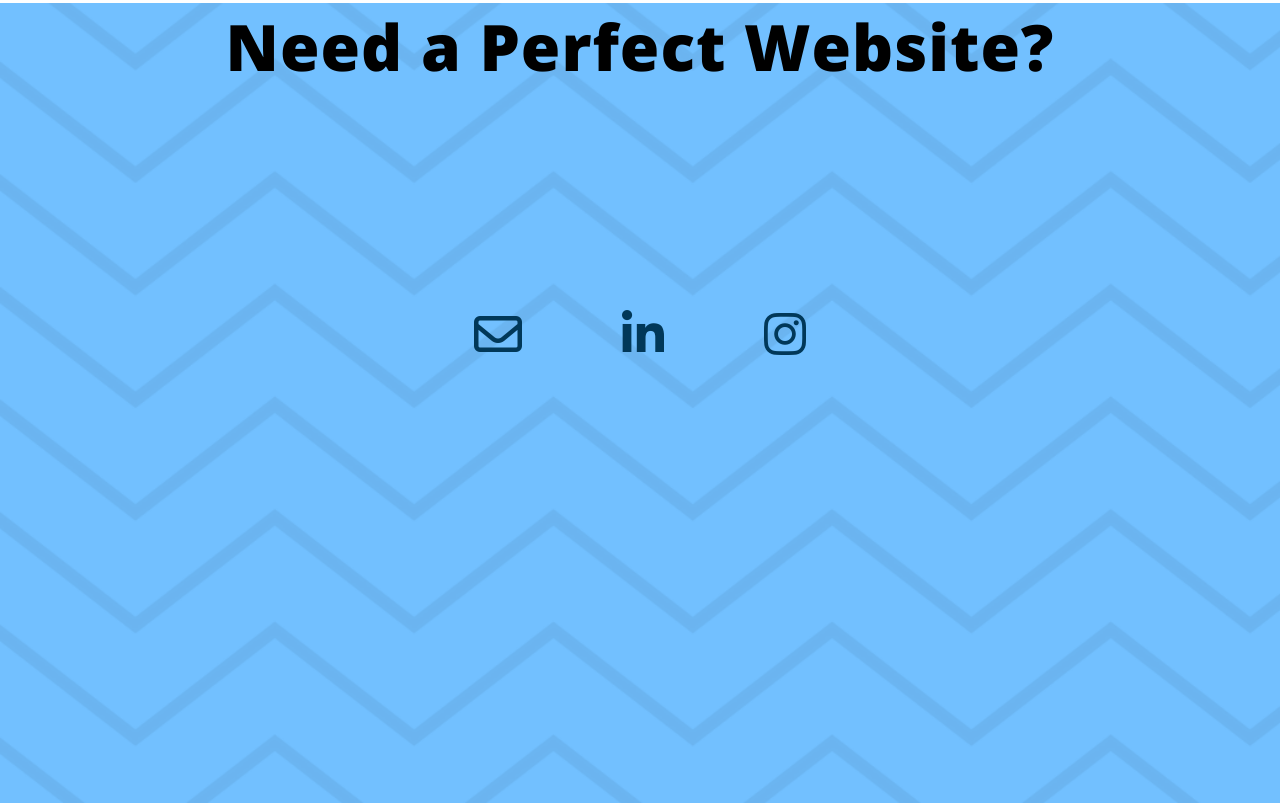
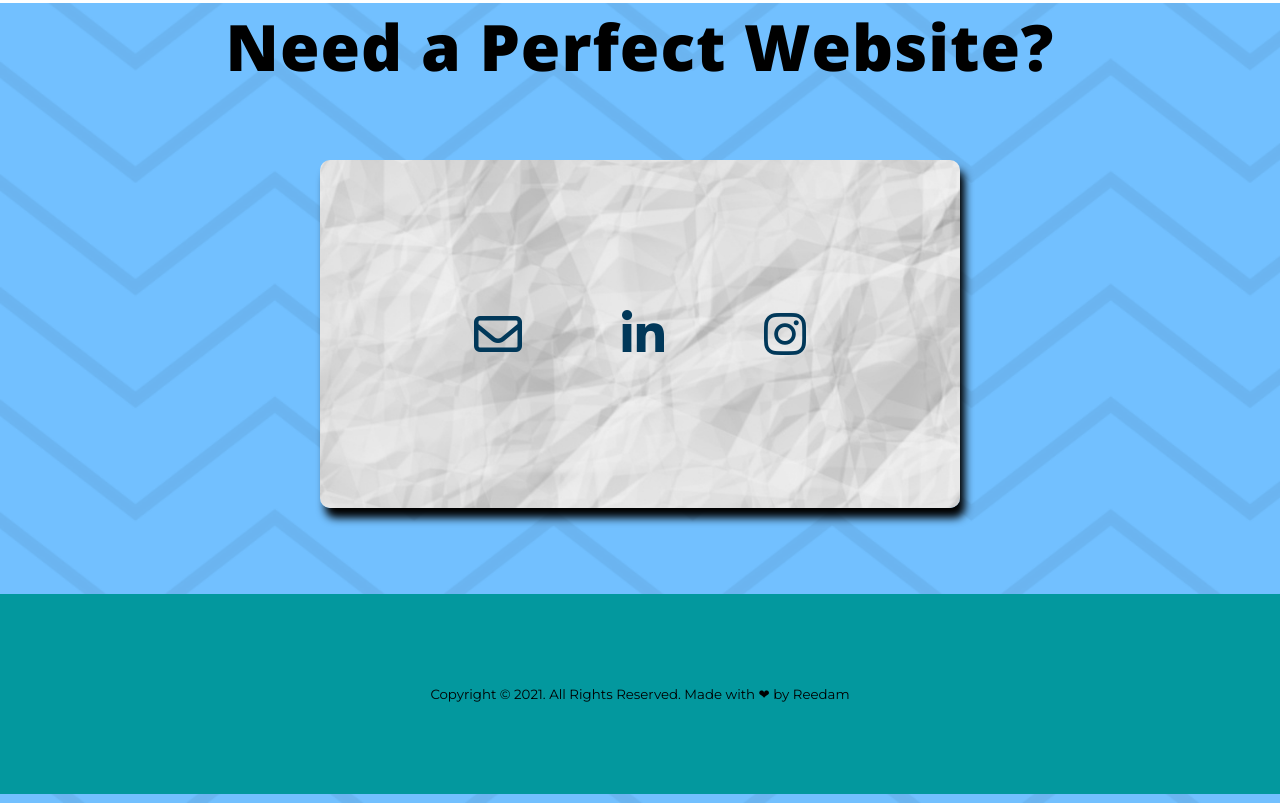
Before and after one commit to reedamchoudhary/website, a plain HTML site: page index.html in a window 1280 px wide. Shown: the part 2866-3669 px from the top of the page. Drawn offline with nearby package versions, Linux system fonts and the light colour scheme.

Commit message:
updated footer

```diff
--- a/index.html
+++ b/index.html
@@ -47,6 +47,9 @@
                 <li><a href="https://www.instagram.com/reedam.choudhary/" target="_blank"><i class="fab fa-instagram"></i></a></li>
             </ul>
         </div>
+        <footer>
+            <small>Copyright © 2021. All Rights Reserved. Made with ❤ by Reedam</small>
+        </footer>
     </section>
 </body>
 </html>
--- a/style.css
+++ b/style.css
@@ -177,10 +177,12 @@ hr {
 
 .contactMeUl{
     display: flex;
-    width: 80%;
+    width: 50%;
     padding: 100px;
     justify-content: center;
-
+    background: url("images/page.png");
+    box-shadow: 5px 10px 8px black;
+    border-radius: 10px;
     align-items: center;
 }
 
@@ -198,3 +200,12 @@ hr {
     font-size: 3rem;
     color: #013859;
 }
+
+footer{
+    height: 200px;
+    margin-top: 70px;
+    background-color: #03989e;
+    display: flex;
+    align-items: center;
+    justify-content: center;
+}
```
Also changed, not shown: images/page.png (added).
